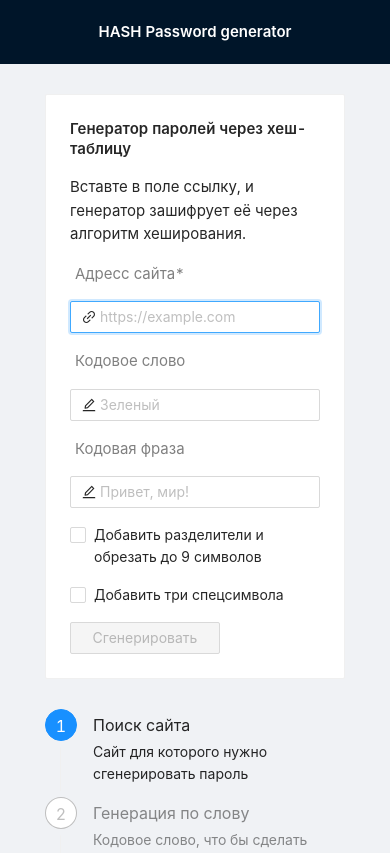
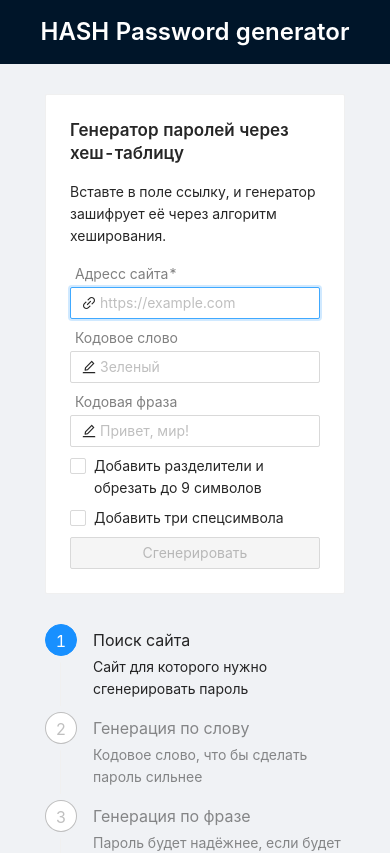
Before and after one commit to PavelMelnik94/hash-password-generator, a React (Create React App) app: page / in a window 390 px wide. Shown: the top 853 px of the page. Built offline with nearby package versions, Linux system fonts and the light colour scheme.

Commit message:
refactor mobile adaptive

```diff
--- a/src/App.jsx
+++ b/src/App.jsx
@@ -239,7 +239,7 @@ function App() {
           </div>
         </Content>
         <Footer style={{ textAlign: 'center' }}>
-          Pavel Melnik ©2022 Created by Ant Design
+          Pavel Melnik ©2022 created with Ant Design
         </Footer>
       </Layout>
     </div>
--- a/src/App.scss
+++ b/src/App.scss
@@ -12,7 +12,6 @@
 }
 .site-layout-content {
   position: inherit;
-  // height: calc(100vh - 140px - 45px);
   margin-bottom: 15px;
   display: flex;
   column-gap: 4rem;
@@ -23,8 +22,6 @@
   }
 
   @media (min-width: 0px) and (max-width: 1100px) {
-    // height: calc(100vh - 140px - 45px);
-    // overflow: auto;
     flex-direction: column;
     .content1 {
       margin: 0 auto;
@@ -93,11 +90,6 @@
   padding: 24px;
   display: flex;
   flex-direction: column;
-  border-radius: 5px !important;
-  -webkit-border-radius: 5px !important;
-  -moz-border-radius: 5px !important;
-  -ms-border-radius: 5px !important;
-  -o-border-radius: 5px !important;
   .form-label {
     color: grey;
     font-size: 14px;
@@ -106,14 +98,39 @@
   .input-group {
     margin-bottom: 1rem;
   }
-  @media (min-width: 0px) and (max-width: 1400px) {
-    padding: 10px;
+}
+@media (min-width: 0px) and (max-width: 550px) {
+  .header {
+    padding: 0 !important;
+    .ant-typography {
+      font-size: 1.5rem !important;
+    }
+  }
+  .ant-card-body {
+    padding: 15px;
+
+    h3.ant-typography {
+      font-size: 17px !important;
+    }
+    .ant-typography {
+      font-size: 14px !important;
+    }
+
+    .form-label {
+      color: grey;
+      font-size: 12px;
+      padding-left: 5px;
+      margin-bottom: 2px;
+    }
+    .input-group {
+      margin-bottom: 0.5rem;
+    }
+    .ant-btn {
+      width: 100% !important;
+    }
   }
 }
 
-// .input-error {
-//   background-color: rgb(253, 204, 204) !important;
-// }
 .ant-typography {
   font-size: 1rem;
   margin-bottom: 1rem;
@@ -133,7 +150,7 @@
   margin-top: 3rem;
   padding: 1rem;
   width: 500px;
-  height: 100px;
+  height: 50px;
   display: flex;
   justify-content: center;
   align-items: center;
@@ -142,5 +159,5 @@
 }
 
 .ant-layout-footer {
-  margin-top: 190px;
+  margin-top: 10px;
 }
--- a/src/index.css
+++ b/src/index.css
@@ -6,3 +6,7 @@ body {
   -webkit-font-smoothing: antialiased;
   -moz-osx-font-smoothing: grayscale;
 }
+
+* {
+  font-family: -apple-system, 'Ubuntu';
+}
```
